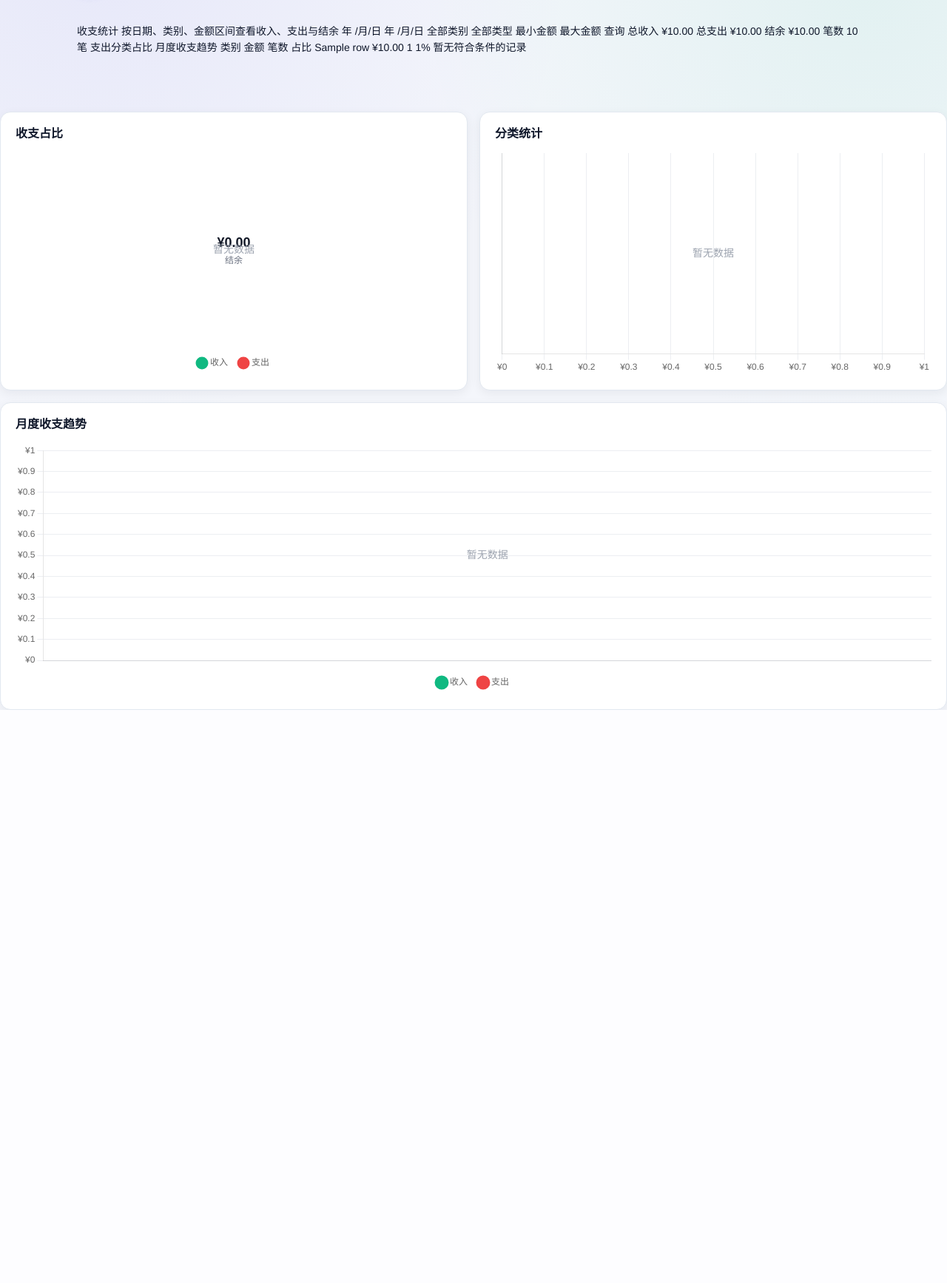
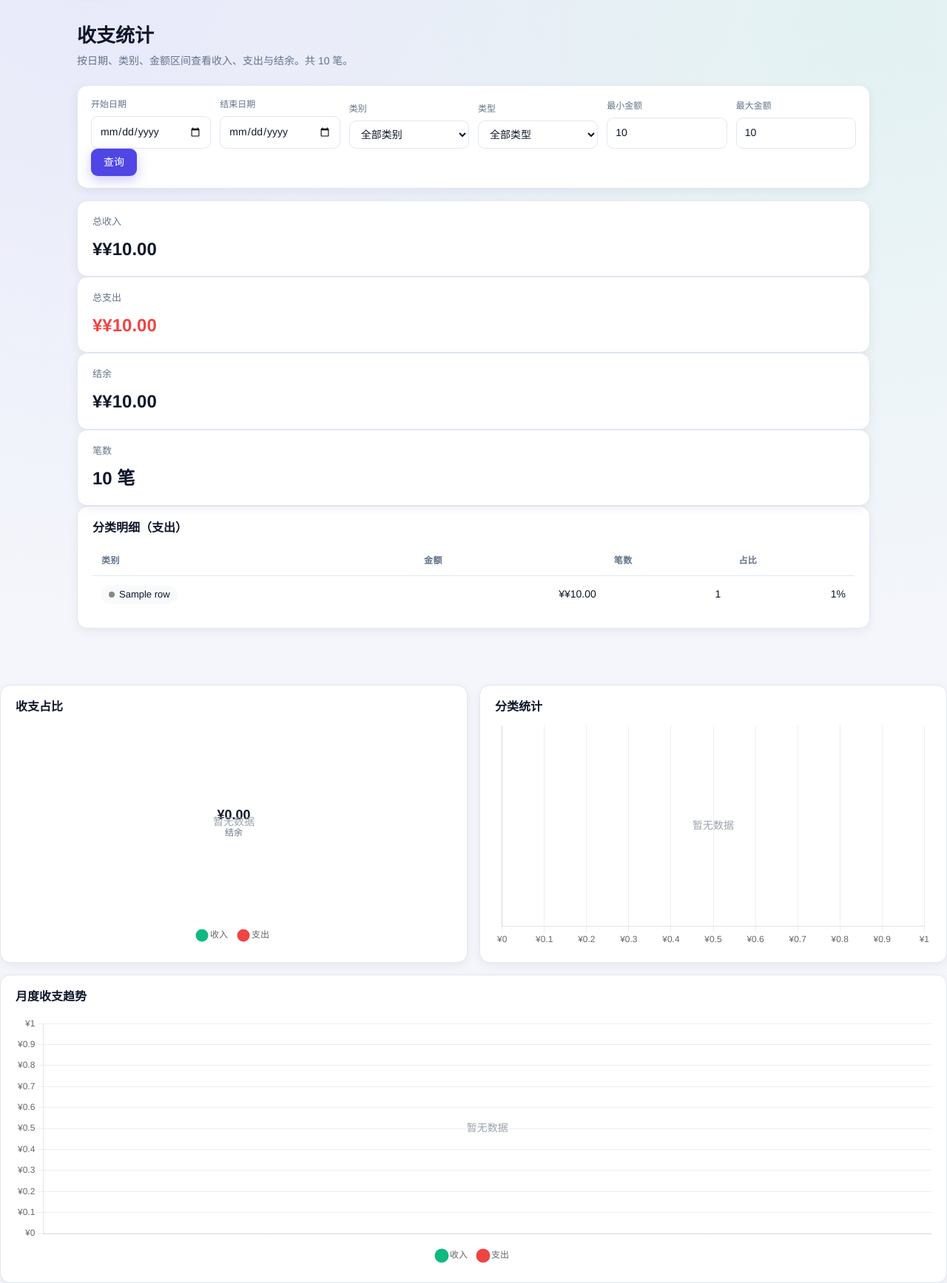
Before and after one commit to Limy-YY/personal-expense-tracker, a Flask app: template templates/stats.html in a window 1280 px wide. Shown: the part 65-1800 px from the top of the page at 74% size. Before the commit the page ends 1025 px from the top, so only its background shows below. Run offline with Flask 3, Linux system fonts and the light colour scheme; the template is opened without the code that fills it: most values are stand-ins (such as "Sample title", 1, 10 or a date in 2020).

Commit message:
测试: 集成修复——app补secret_key/过滤器/页面路由/分类初始化，模板endpoint对齐，重建stats.html（issue #12）

```diff
--- a/app.py
+++ b/app.py
@@ -6,7 +6,9 @@ from flask import Flask, redirect, render_template, request
 from record_add import record_add_bp as record_bp    # 成员C：记账录入
 from record_list import bp as list_bp     # 成员D：记录查看
 from stats import bp as stats_bp, get_stats, money, type_label  # 成员E：统计
-from category import bp as category_bp    # 成员F：分类管理
+from category import bp as category_bp, init_categories    # 成员F：分类管理
+
+init_categories()   # 确保 data/categories.json 存在（默认分类），否则类别校验全拒（J 补，issue #12）
 from export import bp as export_bp        # 成员A：数据导出
 
 app = Flask(__name__)
@@ -45,5 +47,12 @@ def stats_page():
     return render_template("stats.html", **view)
 
 
+@app.route("/categories")
+def categories_page():
+    """分类管理页：渲染 H 的 categories.html（F 只提供 API，页面视图由入口补齐）。"""
+    from category import list_categories
+    return render_template("categories.html", categories=list_categories())
+
+
 if __name__ == "__main__":
     app.run(debug=True, host="127.0.0.1", port=5000)
--- a/templates/base.html
+++ b/templates/base.html
@@ -11,7 +11,7 @@
 <body>
   <header class="topbar">
     <div class="topbar-inner">
-      <a class="brand" href="{{ url_for('index') }}">
+      <a class="brand" href="/">
         <span class="brand-mark">账</span>
         <span class="brand-text">个人记账本</span>
       </a>
@@ -21,11 +21,11 @@
       </button>
 
       <nav class="nav" data-nav>
-        <a class="nav-link {{ 'active' if active == 'index' }}" href="{{ url_for('index') }}">首页</a>
-        <a class="nav-link {{ 'active' if active == 'new' }}" href="{{ url_for('record_new') }}">记一笔</a>
-        <a class="nav-link {{ 'active' if active == 'records' }}" href="{{ url_for('records') }}">明细</a>
-        <a class="nav-link {{ 'active' if active == 'stats' }}" href="{{ url_for('stats') }}">统计</a>
-        <a class="nav-link {{ 'active' if active == 'categories' }}" href="{{ url_for('categories') }}">分类</a>
+        <a class="nav-link {{ 'active' if active == 'index' }}" href="/">首页</a>
+        <a class="nav-link {{ 'active' if active == 'new' }}" href="/add">记一笔</a>
+        <a class="nav-link {{ 'active' if active == 'records' }}" href="/records">明细</a>
+        <a class="nav-link {{ 'active' if active == 'stats' }}" href="/stats">统计</a>
+        <a class="nav-link {{ 'active' if active == 'categories' }}" href="/categories">分类</a>
       </nav>
     </div>
   </header>
--- a/templates/categories.html
+++ b/templates/categories.html
@@ -16,7 +16,7 @@
       <h2>新增类别</h2>
     </div>
 
-    <form class="form" method="post" action="{{ url_for('categories') }}" data-validate>
+    <form class="form" method="post" action="/categories" data-validate>
       <div class="field">
         <label for="name">名称</label>
         <input id="name" name="name" type="text" maxlength="20" placeholder="如：餐饮" required>
@@ -78,7 +78,7 @@
                 <td class="num">{{ category.count }}</td>
                 <td class="actions">
                   {% if category.count == 0 %}
-                    <form class="inline-form" method="post" action="{{ url_for('category_delete', name=category.name) }}" data-confirm="确定删除分类「{{ category.name }}」吗？">
+                    <form class="inline-form" method="post" action="/api/categories/{{ category.name }}" data-confirm="确定删除分类「{{ category.name }}」吗？">
                       <button class="btn btn-sm btn-danger-ghost" type="submit">删除</button>
                     </form>
                   {% else %}
--- a/templates/record_form.html
+++ b/templates/record_form.html
@@ -15,7 +15,7 @@
     <h1>{{ '编辑记录' if mode == 'edit' else '记一笔' }}</h1>
     <p class="page-sub">填写日期、金额、类别和备注，保存后会立即纳入统计。</p>
   </div>
-  <a class="btn btn-ghost" href="{{ url_for('records') }}">返回明细</a>
+  <a class="btn btn-ghost" href="{{ '/records' }}">返回明细</a>
 </div>
 
 <form class="form card" method="post" action="{{ form_action }}" data-validate>
@@ -73,7 +73,7 @@
   </div>
 
   <div class="form-actions">
-    <a class="btn btn-ghost" href="{{ url_for('records') }}">取消</a>
+    <a class="btn btn-ghost" href="{{ '/records' }}">取消</a>
     <button class="btn btn-primary" type="submit">{{ '保存修改' if mode == 'edit' else '保存记录' }}</button>
   </div>
 </form>
--- a/templates/stats.html
+++ b/templates/stats.html
@@ -1,36 +1,102 @@
-{% extends "base.html" %} {% block content %}
-收支统计
-按日期、类别、金额区间查看收入、支出与结余
+{% extends "base.html" %}
 
-{# ===== 筛选表单：GET 提交到 /stats；filters 由后端回传（request.args） ===== #}
+{% block title %}收支统计{% endblock %}
 
- 年 /月/日
+{% block content %}
+<div class="page-head">
+  <div>
+    <h1>收支统计</h1>
+    <p class="page-sub">按日期、类别、金额区间查看收入、支出与结余。共 {{ total }} 笔。</p>
+  </div>
+</div>
 
- 年 /月/日
+<form class="filter-bar card" method="get" action="/stats">
+  <div class="filter-grid">
+    <label>开始日期
+      <input type="date" name="date_from" value="{{ filters.get('date_from', '') }}">
+    </label>
 
-全部类别
+    <label>结束日期
+      <input type="date" name="date_to" value="{{ filters.get('date_to', '') }}">
+    </label>
 
-全部类型
+    <label>类别
+      <select name="category">
+        <option value="">全部类别</option>
+        {% for c in categories %}
+          <option value="{{ c.name }}" {{ 'selected' if filters.get('category') == c.name }}>{{ c.name }}</option>
+        {% endfor %}
+      </select>
+    </label>
 
-最小金额
+    <label>类型
+      <select name="type">
+        <option value="">全部类型</option>
+        <option value="expense" {{ 'selected' if filters.get('type') == 'expense' }}>支出</option>
+        <option value="income" {{ 'selected' if filters.get('type') == 'income' }}>收入</option>
+      </select>
+    </label>
 
-最大金额
-查询
-{# ===== 汇总卡片：summary = {income, expense, balance} ===== #}
-总收入
-{{ summary.income | money }}
-总支出
-{{ summary.expense | money }}
-结余
-{{ summary.balance | money }}
-笔数
-{{ total }} 笔
-{# ===== 图表容器：图表由成员I 的 partials/charts.html 绘制 ===== #}
-{{ chart_category_type | type_label }}分类占比
-月度收支趋势
-{# ===== 分类明细：category_rows = {name, color, amount, count, percent} ===== #}
-{% for row in category_rows %} {% else %} {% endfor %}
-类别	金额	笔数	占比
-{{ row.name }}	{{ row.amount | money }}	{{ row.count }}	{{ row.percent }}%
-暂无符合条件的记录
-{% endblock %} {% block scripts %} {# ===== 注入图表数据：chart_data = {records, categories}；类型 chart_category_type ===== #} {% include "partials/charts.html" %} {% endblock %}
+    <label>最小金额
+      <input type="number" step="0.01" name="amount_min" value="{{ filters.get('amount_min', '') }}">
+    </label>
+
+    <label>最大金额
+      <input type="number" step="0.01" name="amount_max" value="{{ filters.get('amount_max', '') }}">
+    </label>
+  </div>
+  <button class="btn btn-primary" type="submit">查询</button>
+</form>
+
+<section class="stat-grid">
+  <article class="card stat-card">
+    <span class="stat-label">总收入</span>
+    <strong class="stat-value">¥{{ summary.income | money }}</strong>
+  </article>
+  <article class="card stat-card">
+    <span class="stat-label">总支出</span>
+    <strong class="stat-value text-expense">¥{{ summary.expense | money }}</strong>
+  </article>
+  <article class="card stat-card">
+    <span class="stat-label">结余</span>
+    <strong class="stat-value {{ 'text-expense' if summary.balance < 0 }}">{{ '-' if summary.balance < 0 }}¥{{ summary.balance | abs | money }}</strong>
+  </article>
+  <article class="card stat-card">
+    <span class="stat-label">笔数</span>
+    <strong class="stat-value">{{ total }} 笔</strong>
+  </article>
+</section>
+
+<section class="card">
+  <div class="card-head"><h2>分类明细（{{ chart_category_type | type_label }}）</h2></div>
+  {% if category_rows %}
+  <table class="table">
+    <thead>
+      <tr><th>类别</th><th>金额</th><th>笔数</th><th>占比</th></tr>
+    </thead>
+    <tbody>
+      {% for row in category_rows %}
+        <tr>
+          <td>
+            <span class="chip">
+              <i class="dot" style="background: {{ row.color }}"></i>
+              {{ row.name }}
+            </span>
+          </td>
+          <td class="num">¥{{ row.amount | money }}</td>
+          <td class="num">{{ row.count }}</td>
+          <td class="num">{{ row.percent ~ '%' if row.percent is not none else '—' }}</td>
+        </tr>
+      {% endfor %}
+    </tbody>
+  </table>
+  {% else %}
+    <div class="empty"><p>当前筛选条件下没有数据。</p></div>
+  {% endif %}
+</section>
+{% endblock %}
+
+{% block scripts %}
+{# ===== 图表：chart_data = {records, categories}，chart_category_type 决定分类图类型 ===== #}
+{% include "partials/charts.html" %}
+{% endblock %}
```
Also changed, not shown: templates/index.html (+4 -4 lines), templates/record_list.html (+4 -4 lines).
